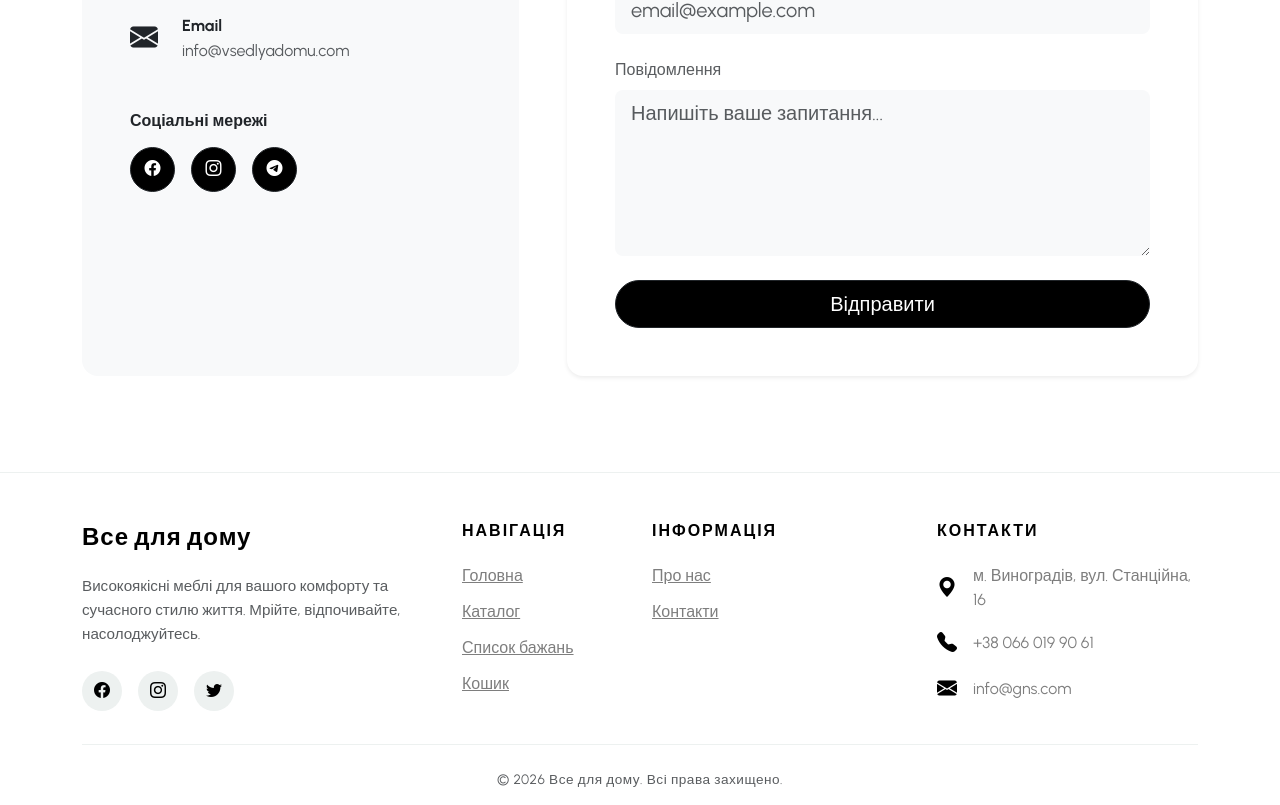
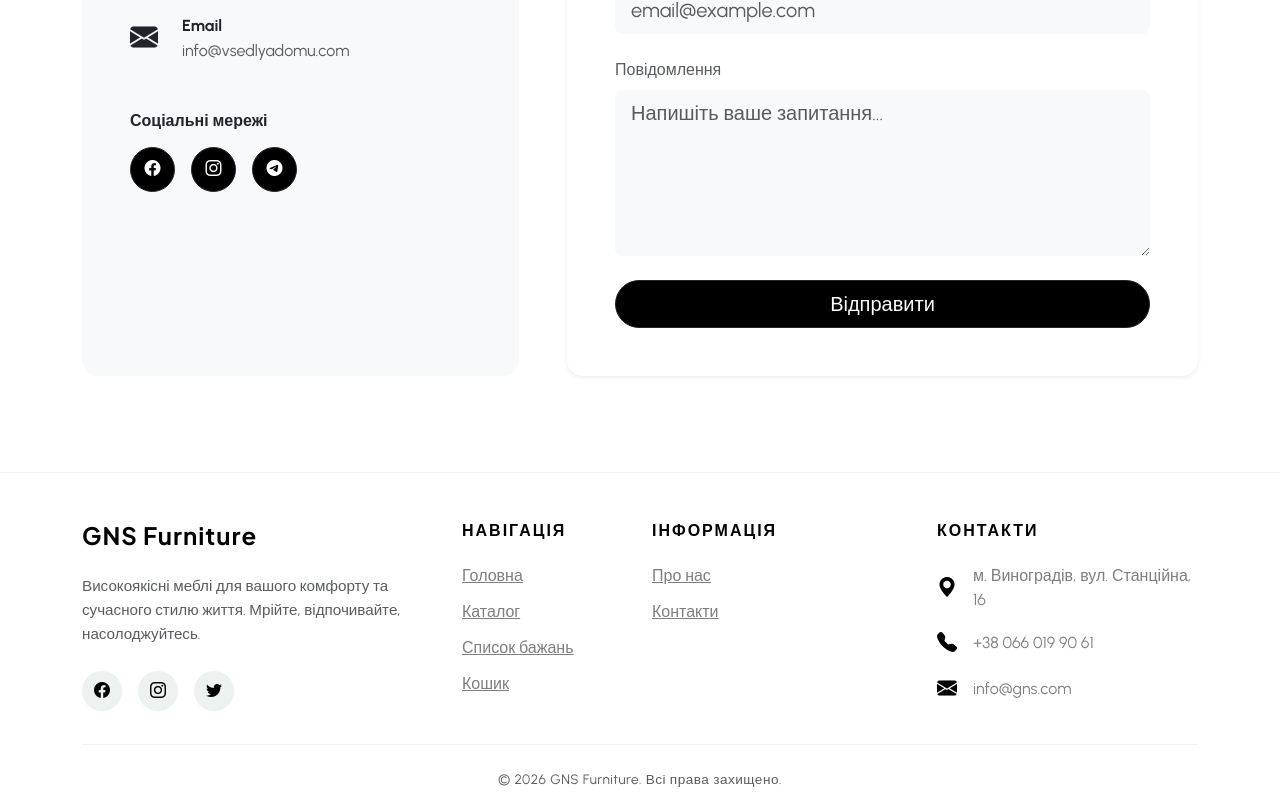
Before and after one commit to m1dex1338-gif/xo4y-zibert, a React (Vite) app: page /contact in a window 1280 px wide. Shown: the part 617-1422 px from the top of the page. Built offline with nearby package versions, Linux system fonts and the light colour scheme; no server answers.

Commit message:
fix: update the website design and layout

```diff
--- a/index.html
+++ b/index.html
@@ -4,7 +4,7 @@
     <meta charset="UTF-8" />
     <link rel="icon" type="image/png" href="/logo.png" />
     <meta name="viewport" content="width=device-width, initial-scale=1.0" />
-    <title>Все для дому — Інтернет-магазин фурнітури</title>
+    <title>GNS Furniture — Інтернет-магазин фурнітури</title>
     <meta name="referrer" content="no-referrer" />
     <!-- Remix Icon -->
      <link rel="stylesheet" href="https://cdnjs.cloudflare.com/ajax/libs/remixicon/4.6.0/remixicon.css">
--- a/src/components/footer/footer.jsx
+++ b/src/components/footer/footer.jsx
@@ -8,7 +8,7 @@ function Footer() {
       <div className="container">
         <div className="row g-4">
           <div className="col-lg-4 col-md-6">
-            <h4 className="footer-brand mb-4 fw-bold">Все для дому</h4>
+            <h4 className="footer-brand mb-4 fw-bold">GNS Furniture</h4>
             <p className="footer-text mb-4 text-muted">
               Високоякісні меблі для вашого комфорту та сучасного стилю життя. Мрійте, відпочивайте, насолоджуйтесь.
             </p>
@@ -63,7 +63,7 @@ function Footer() {
         <div className="row text-center">
           <div className="col-12">
             <p className="footer-copyright text-muted mb-0">
-              &copy; {new Date().getFullYear()} Все для дому. Всі права захищено.
+              &copy; {new Date().getFullYear()} GNS Furniture. Всі права захищено.
             </p>
           </div>
         </div>
--- a/src/components/nav/nav.jsx
+++ b/src/components/nav/nav.jsx
@@ -184,8 +184,8 @@ function Nav() {
           {/* Mobile Logo */}
 
           <Link to='/' className='navbar-brand mx-auto order-0 d-lg-none d-flex align-items-center gap-2' onClick={closeMenu}>
-             <img src="/logo.png" alt="Все для дому" className="navbar-logo" />
-             <h2 className='m-0 fw-bold' style={{letterSpacing:'2px' }}>Все для дому</h2>
+              <img src="/logo.png" alt="GNS Furniture" className="navbar-logo" />
+              <h2 className='m-0 fw-bold' style={{letterSpacing:'2px' }}>GNS Furniture</h2>
           </Link>
 
          {/* Mobile Icon */}
@@ -268,8 +268,8 @@ function Nav() {
            {/* Center logo */}
 
              <Link to='/' className='navbar-brand mx-auto d-none d-lg-flex align-items-center gap-2'>
-                 <img src="/logo.png" alt="Все для дому" className="navbar-logo" />
-                 <h2 className='m-0 fw-bold' style={{letterSpacing:'2px' }}>Все для дому</h2>
+                  <img src="/logo.png" alt="GNS Furniture" className="navbar-logo" />
+                  <h2 className='m-0 fw-bold' style={{letterSpacing:'2px' }}>GNS Furniture</h2>
              </Link>
 
            {/* Right Icons */}
--- a/src/components/pages/Checkout.jsx
+++ b/src/components/pages/Checkout.jsx
@@ -2,6 +2,21 @@ import React, { useState, useEffect } from 'react';
 import { Link, useNavigate } from 'react-router-dom';
 import { ToastContainer, toast } from 'react-toastify';
 import 'react-toastify/dist/ReactToastify.css';
+
+function getCookie(name) {
+  let cookieValue = null;
+  if (document.cookie && document.cookie !== '') {
+    const cookies = document.cookie.split(';');
+    for (let i = 0; i < cookies.length; i++) {
+      const cookie = cookies[i].trim();
+      if (cookie.substring(0, name.length + 1) === (name + '=')) {
+        cookieValue = decodeURIComponent(cookie.substring(name.length + 1));
+        break;
+      }
+    }
+  }
+  return cookieValue;
+}
 
 function Checkout() {
   const navigate = useNavigate();
@@ -35,16 +50,52 @@ function Checkout() {
       return;
     }
 
-    // Тут буде логіка відправки в Telegram
-    // Наприклад: API.sendTelegram(formData, cartItems, totalPrice)
+    // Формуємо товари для бекенду
+    const cart = cartItems.map(item => ({
+      id: item.id,
+      name: item.name || item.Productname || 'Без назви',
+      article: item.article || '',
+      price: typeof item.price === 'string'
+        ? parseFloat(item.price.replace(/[^\d.-]/g, ''))
+        : item.price,
+      quantity: item.quantity || 1
+    }));
 
-    // Імітація успішного замовлення:
+    const toastId = toast.info('Надсилання замовлення...', { autoClose: false });
+
+    fetch('/shop/checkout/', {
+      method: 'POST',
+      headers: {
+        'Content-Type': 'application/json',
+        'X-CSRFToken': getCookie('csrftoken') || ''
+      },
+      body: JSON.stringify({
+        name: formData.name,
+        phone: formData.phone,
+        comment: formData.comment,
+        cart: cart
+      })
+    })
+      .then(res => {
+        toast.dismiss(toastId);
+        if (!res.ok) {
+          return res.json().then(data => {
+            throw new Error(data.error || 'Помилка при оформленні замовлення.');
+          });
+        }
+        return res.json();
+      })
+      .then(data => {
         toast.success('Замовлення успішно оформлено! Менеджер зв\'яжеться з вами найближчим часом.', {
           onClose: () => {
             localStorage.removeItem('cart');
             window.dispatchEvent(new Event('cartUpdated'));
             navigate('/');
           }
+        });
+      })
+      .catch(err => {
+        toast.error(`Не вдалося надіслати замовлення: ${err.message}`);
       });
   };
 
--- a/src/components/pages/Index.jsx
+++ b/src/components/pages/Index.jsx
@@ -54,7 +54,7 @@ function Index() {
                   <h5>- Все починається з дому -</h5>
                   <h1>Якісна меблева та  <br /> дверна фурнітура</h1>
                   <p className="my-3">за розумною ціною в Україні</p>
-                  <a href="#" className='btn hero-btn mt-3'>До каталогу</a>
+                  <Link to="/categories" className='btn hero-btn mt-3'>До каталогу</Link>
                 </div>
               </div>
         </div>
--- a/src/components/pages/ProductDetails.jsx
+++ b/src/components/pages/ProductDetails.jsx
@@ -133,7 +133,7 @@ function ProductDetails() {
               Купити зараз
             </Link>
             <hr />
-            <p className="mb-1"><strong>Виробник:</strong> {product.brand || 'Все для дому'}</p>
+            <p className="mb-1"><strong>Виробник:</strong> {product.brand || 'GNS Furniture'}</p>
             <p className="mb-1"><strong>Категорія:</strong> {product.category_name || 'Меблева фурнітура'}</p>
             <p className="mb-1"><strong>Артикул:</strong> {product.article || product.id}</p>
             {product.donor_link && (
```
Lines whose indentation alone changed are shown as unchanged.
